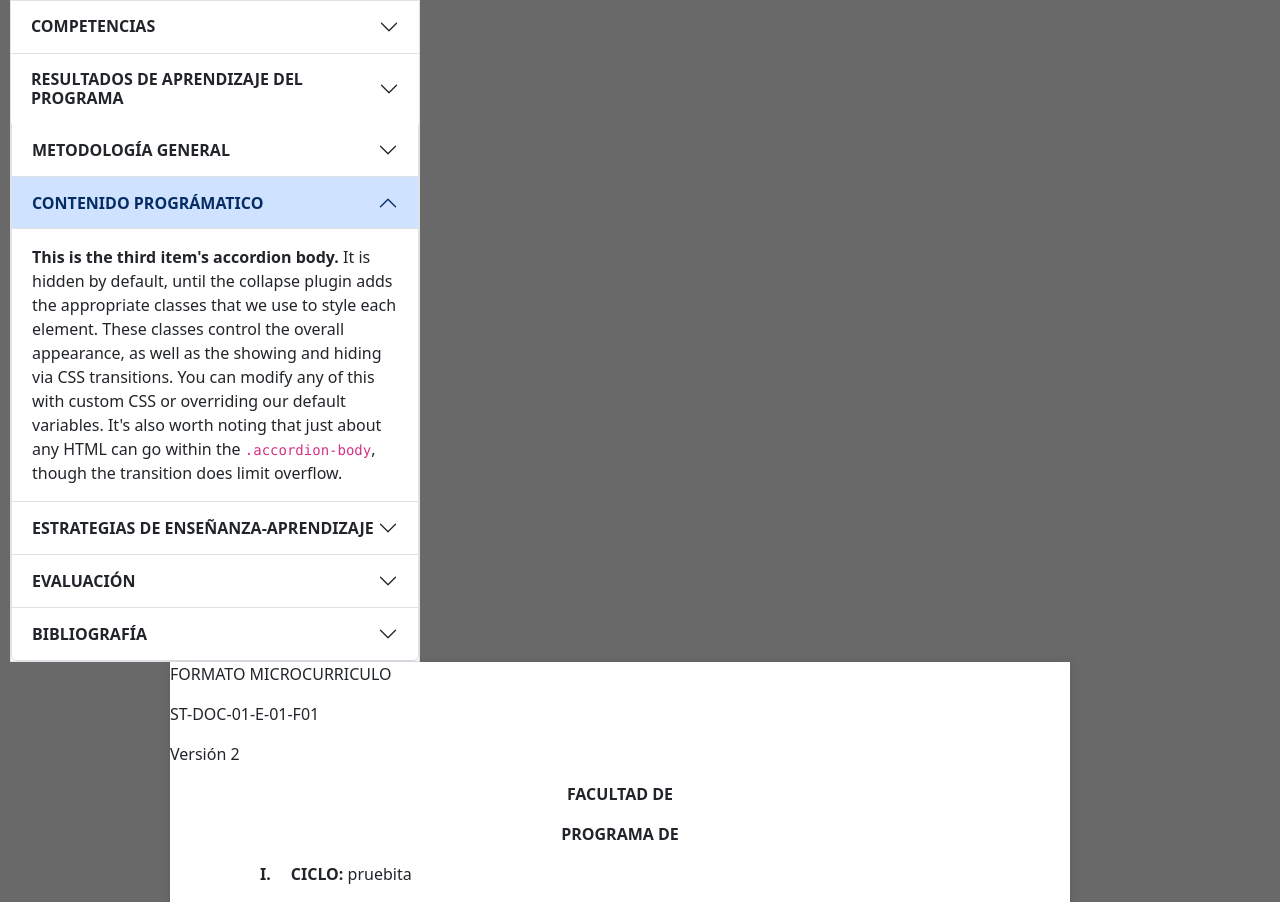
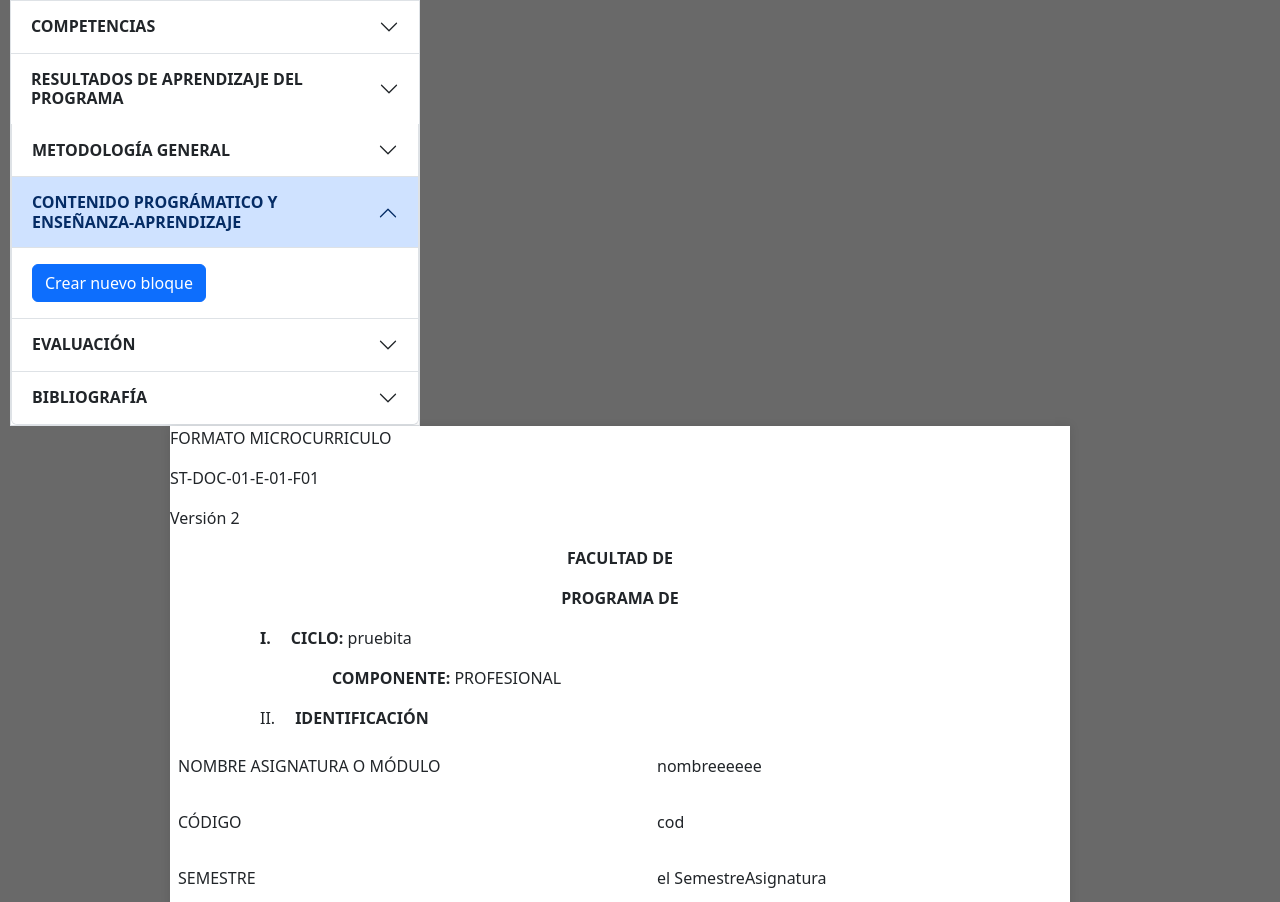
Before and after one commit to ellery25/EditorOnline, a Flask app: page / in a window 1280 px wide, after a click on "CONTENIDO PROGRÁMATICO Y ENSEÑANZA-APRENDIZAJE". Shown: the part 232-1134 px from the top of the page. Run offline with Flask 3, Linux system fonts and the light colour scheme; some libraries are stand-ins or nearby versions.

Commit message:
Boton agregar bloque prototipo

```diff
--- a/src/config/templates/editor_syllabus.html
+++ b/src/config/templates/editor_syllabus.html
@@ -395,7 +395,7 @@
         aria-expanded="false"
         aria-controls="collapseSeven"
       >
-        CONTENIDO PROGRÁMATICO
+        CONTENIDO PROGRÁMATICO Y ENSEÑANZA-APRENDIZAJE
       </button>
     </h2>
     <div
@@ -404,44 +404,34 @@
       data-bs-parent="#accordionExample"
     >
       <div class="accordion-body">
-        <strong>This is the third item's accordion body.</strong> It is hidden
-        by default, until the collapse plugin adds the appropriate classes that
-        we use to style each element. These classes control the overall
-        appearance, as well as the showing and hiding via CSS transitions. You
-        can modify any of this with custom CSS or overriding our default
-        variables. It's also worth noting that just about any HTML can go within
-        the <code>.accordion-body</code>, though the transition does limit
-        overflow.
-      </div>
-    </div>
-  </div>
-  <div class="accordion-item">
-    <h2 class="accordion-header">
-      <button
-        class="accordion-button collapsed"
-        type="button"
-        data-bs-toggle="collapse"
-        data-bs-target="#collapseEight"
-        aria-expanded="false"
-        aria-controls="collapseEight"
-      >
-        ESTRATEGIAS DE ENSEÑANZA-APRENDIZAJE
-      </button>
-    </h2>
-    <div
-      id="collapseEight"
-      class="accordion-collapse collapse"
-      data-bs-parent="#accordionExample"
-    >
-      <div class="accordion-body">
-        <strong>This is the third item's accordion body.</strong> It is hidden
-        by default, until the collapse plugin adds the appropriate classes that
-        we use to style each element. These classes control the overall
-        appearance, as well as the showing and hiding via CSS transitions. You
-        can modify any of this with custom CSS or overriding our default
-        variables. It's also worth noting that just about any HTML can go within
-        the <code>.accordion-body</code>, though the transition does limit
-        overflow.
+        <button type="button" class="btn btn-primary" data-bs-toggle="modal" data-bs-target="#exampleModal" data-bs-whatever="@getbootstrap">Crear nuevo bloque</button>
+
+        <div class="modal fade" id="exampleModal" tabindex="-1" aria-labelledby="exampleModalLabel" aria-hidden="true">
+          <div class="modal-dialog">
+            <div class="modal-content">
+              <div class="modal-header">
+                <h1 class="modal-title fs-5" id="exampleModalLabel">New message</h1>
+                <button type="button" class="btn-close" data-bs-dismiss="modal" aria-label="Close"></button>
+              </div>
+              <div class="modal-body">
+                <form>
+                  <div class="mb-3">
+                    <label for="recipient-name" class="col-form-label">Recipient:</label>
+                    <input type="text" class="form-control" id="recipient-name">
+                  </div>
+                  <div class="mb-3">
+                    <label for="message-text" class="col-form-label">Message:</label>
+                    <textarea class="form-control" id="message-text"></textarea>
+                  </div>
+                </form>
+              </div>
+              <div class="modal-footer">
+                <button type="button" class="btn btn-secondary" data-bs-dismiss="modal">Close</button>
+                <button type="button" class="btn btn-primary">Send message</button>
+              </div>
+            </div>
+          </div>
+        </div>
       </div>
     </div>
   </div>
```
